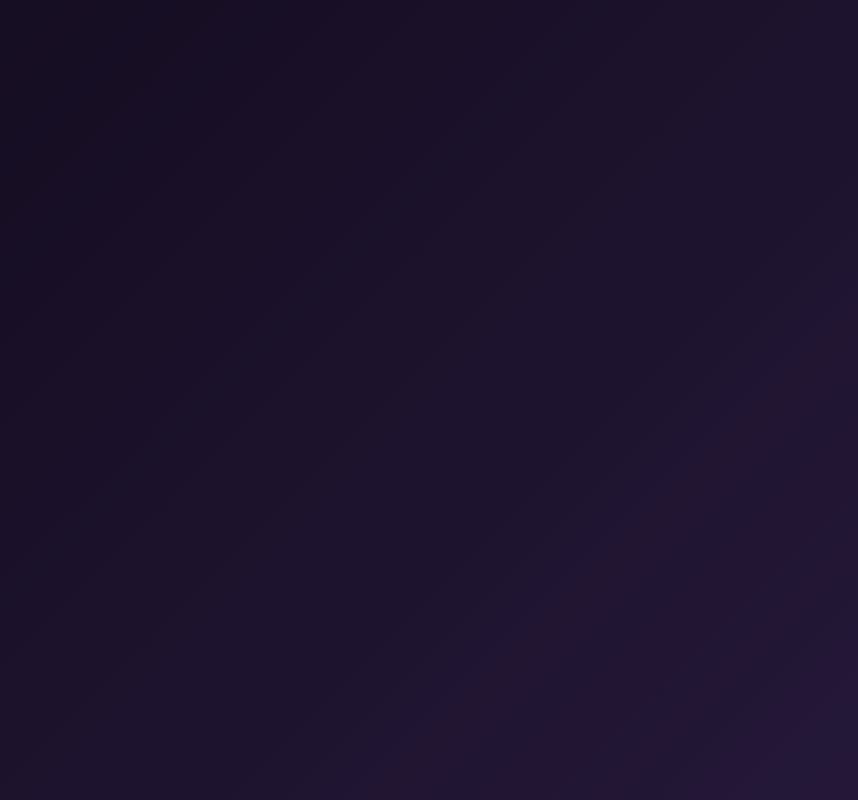
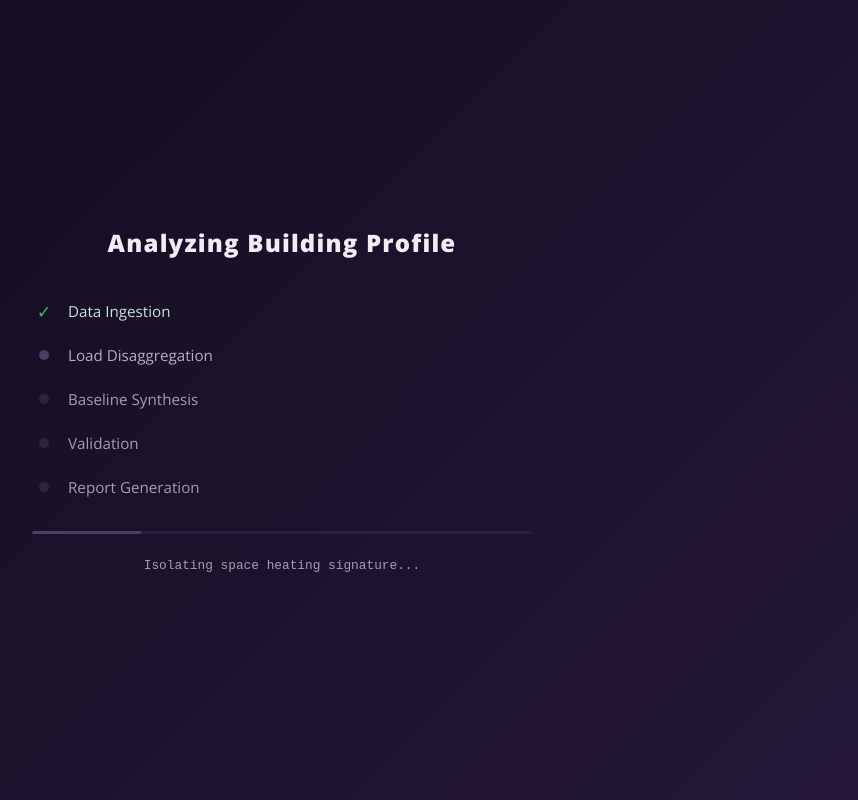
Before and after one commit to RyanBEA/bassline, a website: page views/loading.html in a window 1280 px wide. Shown: the whole page, without its empty margins (358-1216 px from the left). Drawn offline with nearby package versions, Linux system fonts and the light colour scheme.

Commit message:
feat: add loading animation with staged progress and jargon cycling

```diff
--- a/public/js/loading.js
+++ b/public/js/loading.js
@@ -0,0 +1,117 @@
+(function () {
+  const STAGE_DURATION = 5000; // ms per stage
+  const TEXT_INTERVAL = 1500;  // ms between cycling text
+
+  const CYCLING_TEXT = [
+    // Stage 0: Data Ingestion
+    [
+      'Parsing building envelope parameters...',
+      'Ingesting occupancy schedule metadata...',
+      'Normalizing input variables...'
+    ],
+    // Stage 1: Load Disaggregation
+    [
+      'Isolating space heating signature...',
+      'Decomposing cooling load harmonics...',
+      'Extracting domestic hot water profile...'
+    ],
+    // Stage 2: Baseline Synthesis
+    [
+      'Correlating thermal decay curves...',
+      'Fitting change-point regression model...',
+      'Applying IPMVP Option C methodology...'
+    ],
+    // Stage 3: Validation
+    [
+      'Cross-referencing ASHRAE 211 benchmarks...',
+      'Running Monte Carlo uncertainty analysis...',
+      'Verifying degree-day normalization...'
+    ],
+    // Stage 4: Report Generation
+    [
+      'Compiling baseline energy signature...',
+      'Generating unique facility profile...',
+      'Preparing your baseline...'
+    ]
+  ];
+
+  const stageEls = document.querySelectorAll('.loading-stage');
+  const progressFill = document.getElementById('progress-fill');
+  const subtextEl = document.getElementById('subtext');
+  const totalStages = stageEls.length;
+
+  let currentStage = -1;
+  let textIndex = 0;
+  let textTimer = null;
+
+  function setStageState(stageIndex, state) {
+    const el = stageEls[stageIndex];
+    const iconContainer = el.querySelector('.stage-icon');
+
+    el.classList.remove('active', 'complete');
+
+    if (state === 'active') {
+      el.classList.add('active');
+      iconContainer.innerHTML = '<span class="stage-icon-active"></span>';
+    } else if (state === 'complete') {
+      el.classList.add('complete');
+      iconContainer.innerHTML = '<span class="stage-icon-check">\u2713</span>';
+    } else {
+      iconContainer.innerHTML = '<span class="stage-icon-pending"></span>';
+    }
+  }
+
+  function startTextCycling(stageIndex) {
+    const texts = CYCLING_TEXT[stageIndex];
+    textIndex = 0;
+    subtextEl.textContent = texts[0];
+
+    if (textTimer) clearInterval(textTimer);
+    textTimer = setInterval(() => {
+      textIndex = (textIndex + 1) % texts.length;
+      subtextEl.style.opacity = '0';
+      setTimeout(() => {
+        subtextEl.textContent = texts[textIndex];
+        subtextEl.style.opacity = '1';
+      }, 150);
+    }, TEXT_INTERVAL);
+  }
+
+  function advanceStage() {
+    // Complete previous stage
+    if (currentStage >= 0) {
+      setStageState(currentStage, 'complete');
+    }
+
+    currentStage++;
+
+    if (currentStage >= totalStages) {
+      // All done
+      if (textTimer) clearInterval(textTimer);
+      subtextEl.textContent = 'Complete.';
+      progressFill.style.width = '100%';
+
+      // Redirect after brief pause
+      setTimeout(() => {
+        const redirectUrl = sessionStorage.getItem('bassline-redirect');
+        sessionStorage.removeItem('bassline-redirect');
+        window.location.href = redirectUrl || '/';
+      }, 1500);
+      return;
+    }
+
+    // Activate current stage
+    setStageState(currentStage, 'active');
+    startTextCycling(currentStage);
+
+    // Update progress bar
+    const progress = ((currentStage + 1) / totalStages) * 100;
+    progressFill.style.width = `${progress}%`;
+
+    // Schedule next stage
+    setTimeout(advanceStage, STAGE_DURATION);
+  }
+
+  // Start the animation
+  advanceStage();
+})();
--- a/server.js
+++ b/server.js
@@ -18,6 +18,11 @@ function createApp() {
   // Survey page
   app.get('/assess', (req, res) => {
     res.sendFile(path.join(__dirname, 'views', 'survey.html'));
+  });
+
+  // Loading/analysis animation page
+  app.get('/loading', (req, res) => {
+    res.sendFile(path.join(__dirname, 'views', 'loading.html'));
   });
 
   // Survey questions data (for the frontend to render)
--- a/views/loading.html
+++ b/views/loading.html
@@ -1,5 +1,47 @@
 <!DOCTYPE html>
 <html lang="en">
-<head><meta charset="UTF-8"><meta name="viewport" content="width=device-width, initial-scale=1.0"><title>BASELINE — Analyzing...</title><link rel="stylesheet" href="/css/styles.css"></head>
-<body><main class="loading" id="loading"></main><script src="/js/loading.js"></script></body>
+<head>
+  <meta charset="UTF-8">
+  <meta name="viewport" content="width=device-width, initial-scale=1.0">
+  <title>BASELINE — Analyzing...</title>
+  <link rel="stylesheet" href="/css/styles.css">
+</head>
+<body>
+  <main class="loading">
+    <div class="loading-container">
+      <h1 class="loading-title">Analyzing Building Profile</h1>
+
+      <div class="loading-stages" id="stages">
+        <div class="loading-stage" data-stage="0">
+          <span class="stage-icon"><span class="stage-icon-pending"></span></span>
+          <span>Data Ingestion</span>
+        </div>
+        <div class="loading-stage" data-stage="1">
+          <span class="stage-icon"><span class="stage-icon-pending"></span></span>
+          <span>Load Disaggregation</span>
+        </div>
+        <div class="loading-stage" data-stage="2">
+          <span class="stage-icon"><span class="stage-icon-pending"></span></span>
+          <span>Baseline Synthesis</span>
+        </div>
+        <div class="loading-stage" data-stage="3">
+          <span class="stage-icon"><span class="stage-icon-pending"></span></span>
+          <span>Validation</span>
+        </div>
+        <div class="loading-stage" data-stage="4">
+          <span class="stage-icon"><span class="stage-icon-pending"></span></span>
+          <span>Report Generation</span>
+        </div>
+      </div>
+
+      <div class="loading-progress">
+        <div class="loading-progress-fill" id="progress-fill"></div>
+      </div>
+
+      <p class="loading-subtext" id="subtext"></p>
+    </div>
+  </main>
+
+  <script src="/js/loading.js"></script>
+</body>
 </html>
```
